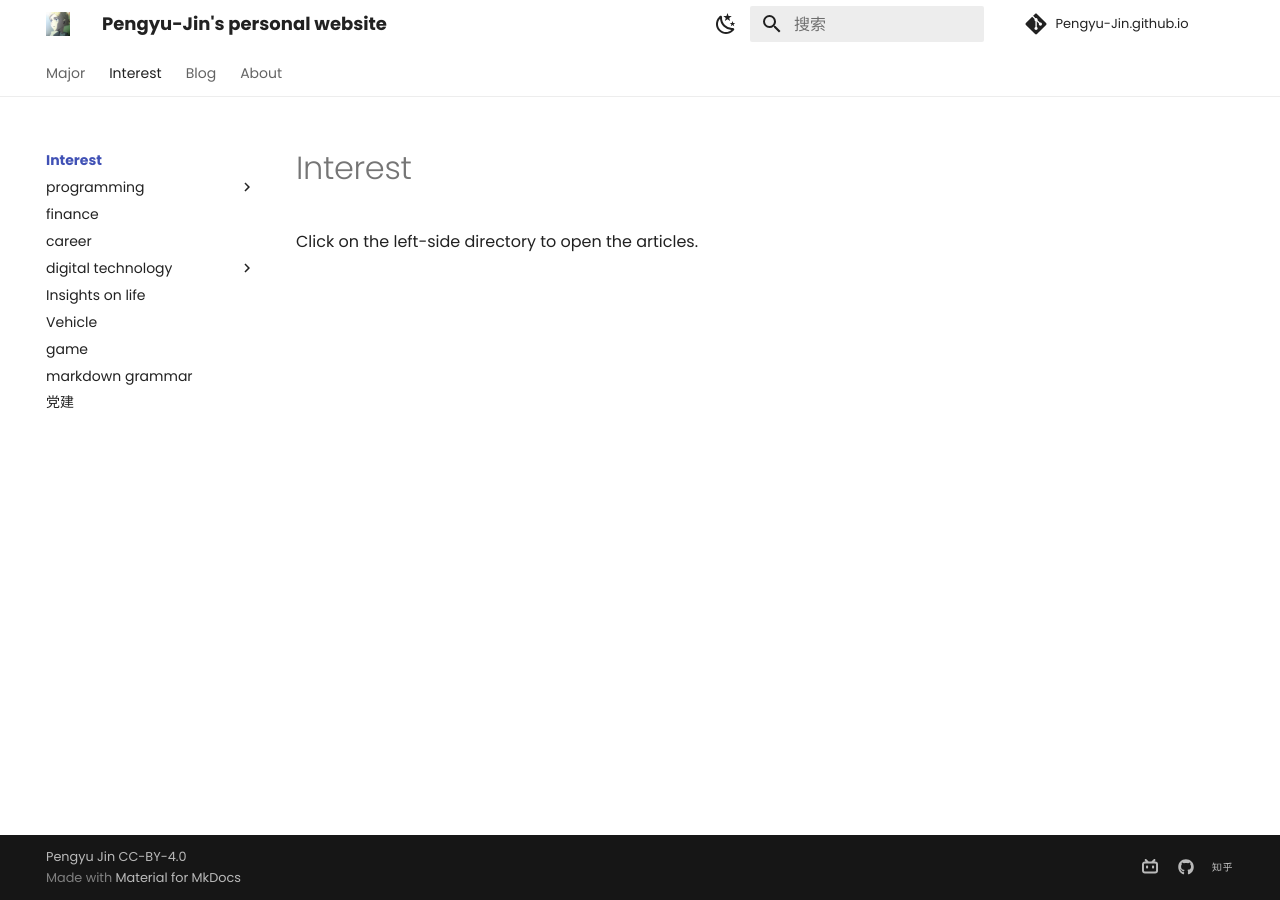
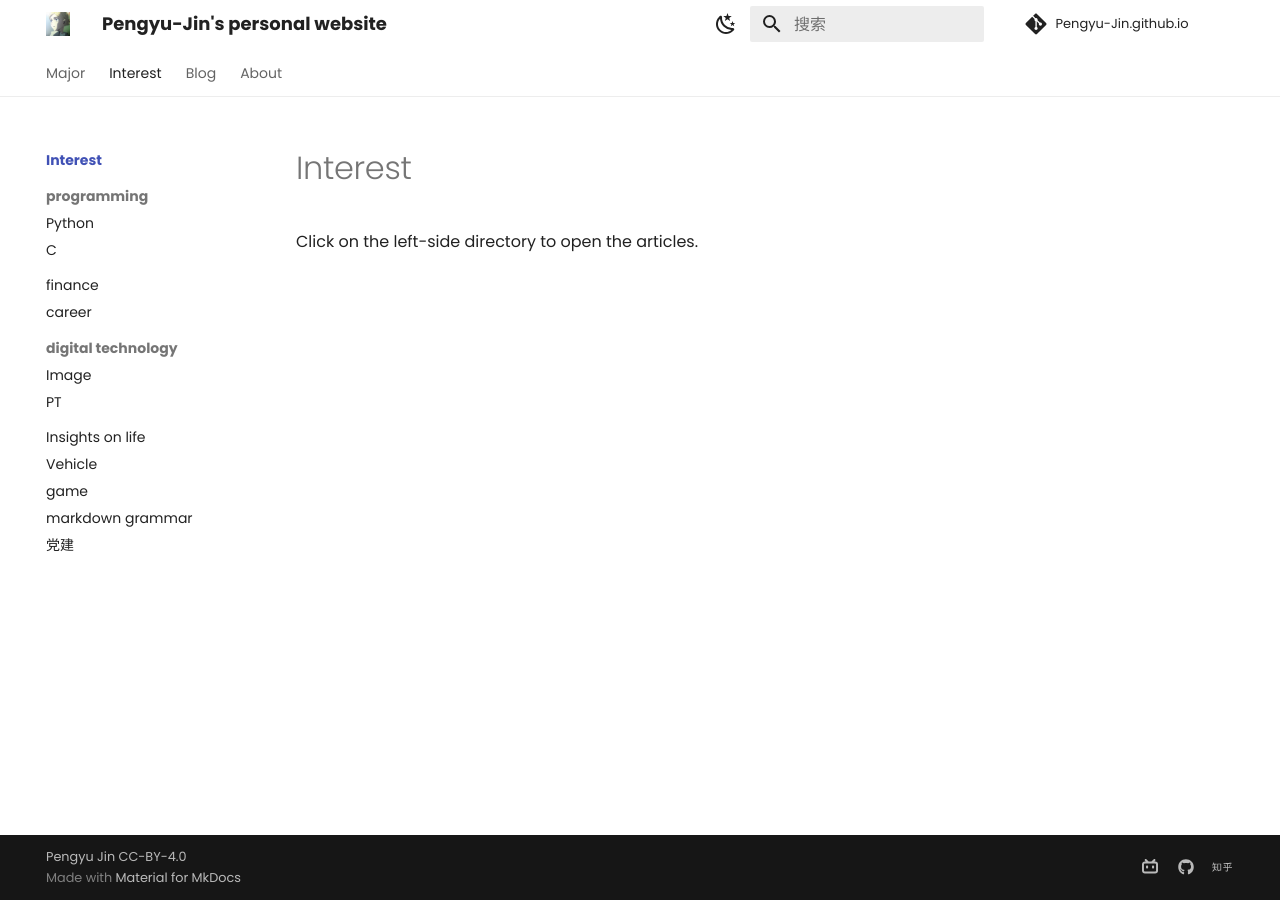
Before and after one commit to Pengyu-Jin/Pengyu-Jin.github.io, an MkDocs documentation site: the page built from docs/interest/index.md, in a window 1280 px wide. Built offline with MkDocs 1.6.1 and Material for MkDocs 9.7.7, drawn with Linux system fonts in a browser that asks for light colours; comment, search, counter and statistics services are not loaded.

Commit message:
20241224-b

```diff
--- a/mkdocs.yml
+++ b/mkdocs.yml
@@ -82,6 +82,7 @@ theme:
   features:
     - navigation.tabs # 使用Tab来进行分类
     #- navigation.tabs.sticky # 粘性导航标签，sticky navigation tab
+    - navigation.sections # 左侧sections导航
     - navigation.top # 返回顶部的按钮 在上滑时出现
     - navigation.indexes # Tab会有一个index.md 而不是在打开Tab时打开第一篇文章
     # - navigation.expand # 打开Tab时左侧目录全部展开
```
